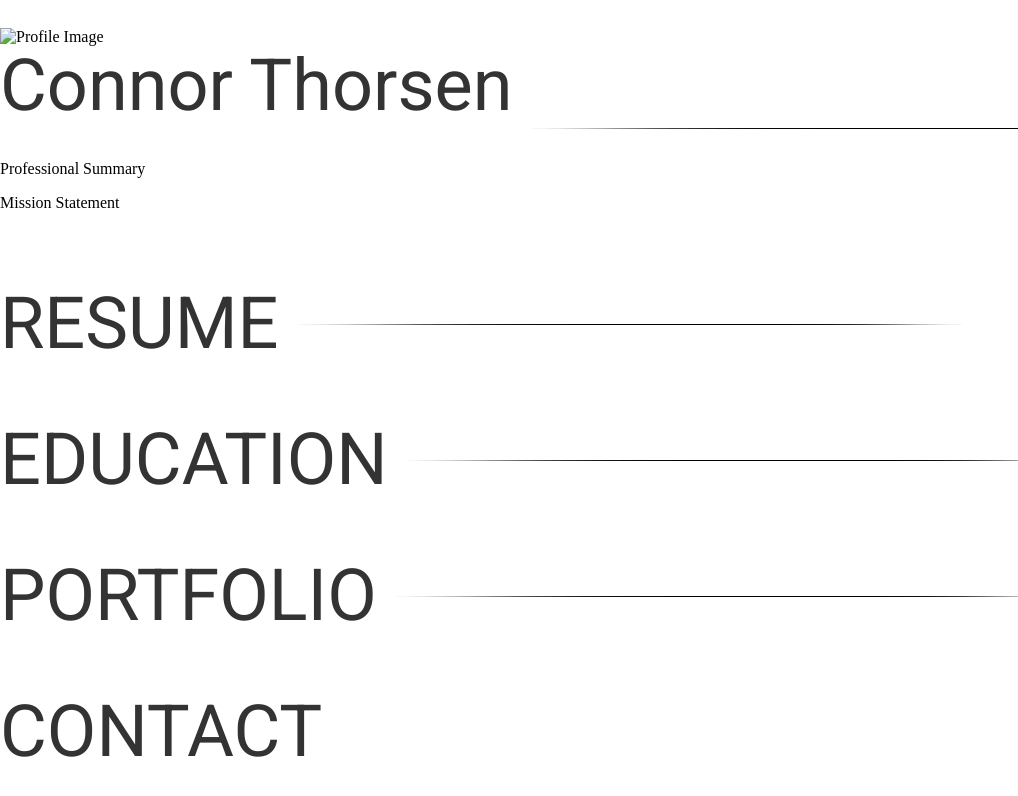
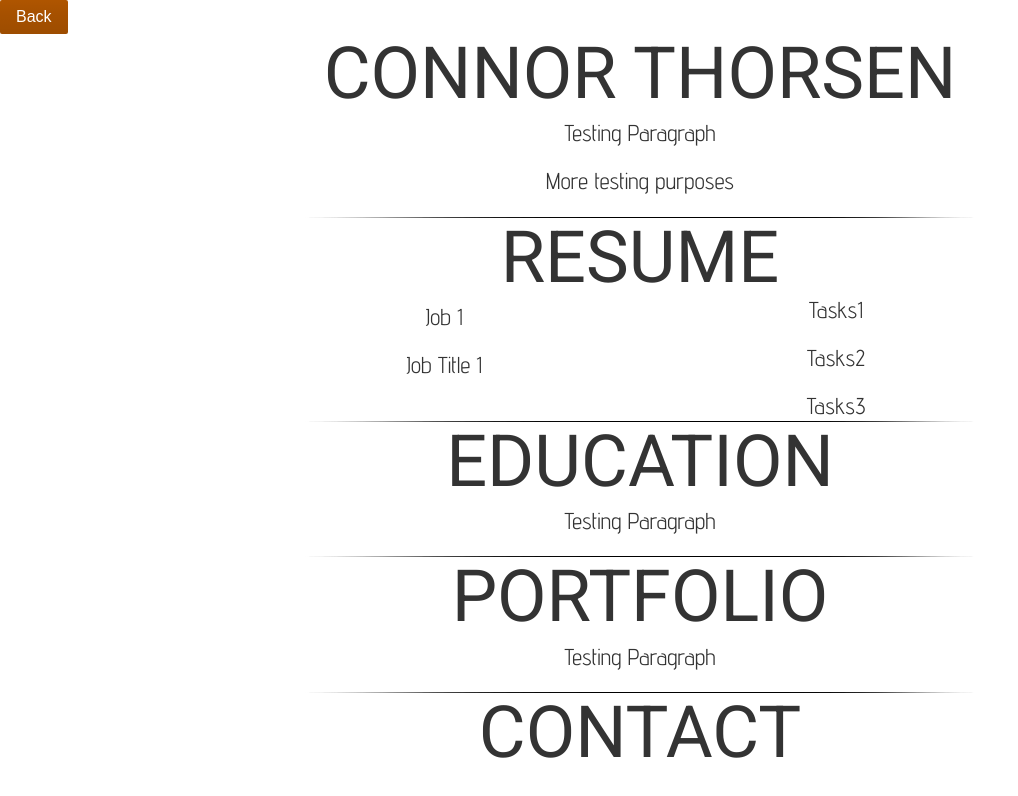
Before and after one commit to cthorsen31/cthorsen.com, a plain HTML site: page about.html in a window 1280 px wide. Shown: the whole page, without its empty margins (0-1018 px from the left). Drawn offline with Linux system fonts and the light colour scheme.

Commit message:
Updated Web Files

```diff
--- a/about.html
+++ b/about.html
@@ -7,45 +7,52 @@
         <link href='http://fonts.googleapis.com/css?family=Open+Sans|Roboto|Advent+Pro' rel=stylesheet type=text/css>
     </head>
 <body>
-    <div class="main-content">
+
+    <div class="back-btn">
+        <a class="btn btn-primary" href="index.html"> Back </a>
+    </div>
 
         <!--Homepage Content-->
-        <div class="section-content fadein">
+        <div class="about-content">
+            <div class="header center">CONNOR THORSEN</div>
+            <p>Testing Paragraph</p>
+            <p>More testing purposes</p>
+            <img src="images/horizontal-bar.jpg" class="center" alt="bars">
+        </div>
 
-            <img class="profile-img" src="PICTURE" alt="Profile Image">
-            <div class="header">Connor Thorsen</div>
-            <br>
-            <div class="desc">
-                <p>Professional Summary</p>
-                <p>Mission Statement</p>
-            </div>
-        </div>
-        <img src="images/horizontal-bar.jpg" alt="Horizontal Bar">
 
         <!--Resume Content-->
-        <div class="section-content fadein">
-            <div class="header">RESUME</div>
+        <div class="about-content ">
+            <div class="header center">RESUME</div>
+            <div class="column-2">
+                <p>Job 1</p>
+                <p>Job Title 1</p>
+                <p>Tasks1</p>
+                <p>Tasks2</p>
+                <p>Tasks3</p>
+            </div>
+
+            <img src="images/horizontal-bar.jpg" class="center" alt="bars">
+        </div>
+
+        <!--Education Content-->
+        <div class="about-content">
+            <div class="header center">EDUCATION</div>
+            <p>Testing Paragraph</p>
+            <img src="images/horizontal-bar.jpg" class="center" alt="bars">
 
         </div>
-        <img src="images/horizontal-bar.jpg" alt="Horizontal Bar">
-
-        <!--Education Content-->
-        <div class="section-content fadein">
-            <div class="header">EDUCATION</div>
-        </div>
-        <img src="images/horizontal-bar.jpg" alt="Horizontal Bar">
 
         <!--Portfolio Content-->
-        <div class="section-content fadein">
-            <div class="header">PORTFOLIO</div>
+        <div class="about-content">
+            <div class="header center">PORTFOLIO</div>
+            <p>Testing Paragraph</p>
+            <img src="images/horizontal-bar.jpg" class="center" alt="bars">
         </div>
-        <img src="images/horizontal-bar.jpg" alt="Horizontal Bar">
 
         <!--Contact Information Content-->
-        <div class="section-content fadein">
-            <div class="header">CONTACT</div>
+        <div class="about-content">
+            <div class="header center">CONTACT</div>
         </div>
-
-    </div>
 </body>
 </html>
--- a/style.css
+++ b/style.css
@@ -102,6 +102,32 @@ body {
 	display: block
 }
 
+.about-content {
+}
+
+.column-2 {
+    -webkit-column-count: 2;
+    -moz-column-count: 2;
+    column-count: 2;
+    margin-left: 20%;
+    margin-right: 20%;
+}
+
+.about-content p {
+    font-family: 'Advent Pro', sans-serif;
+	font-size: 23px;
+	text-align: center;
+	line-height: 1.1;
+	font-weight: 500;
+	color: #333;
+    margin-top: .3em;
+}
+
+.about-content img {
+    display: block;
+    margin: 0 auto;
+}
+
 a {
 	color: #AF5500;
 	text-decoration: none
@@ -170,6 +196,12 @@ a {
 	-webkit-animation-name: slideinright
 }
 
+.profile-img {
+    height: 250px;
+    width: 250px;
+    border-radius: 50%;
+}
+
 
 
 /*Button CSS Information*/
```
Also changed, not shown: index.html (+1 -1 lines).
